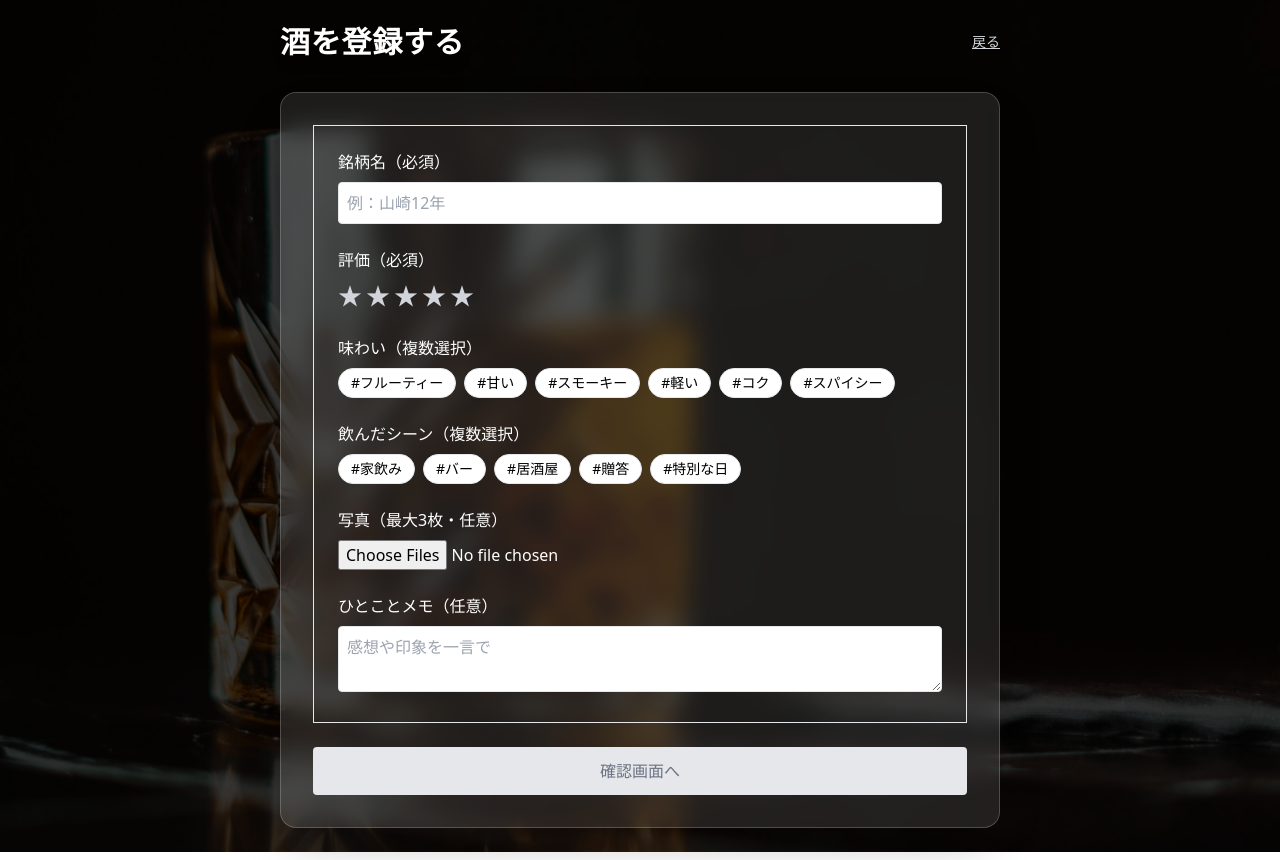
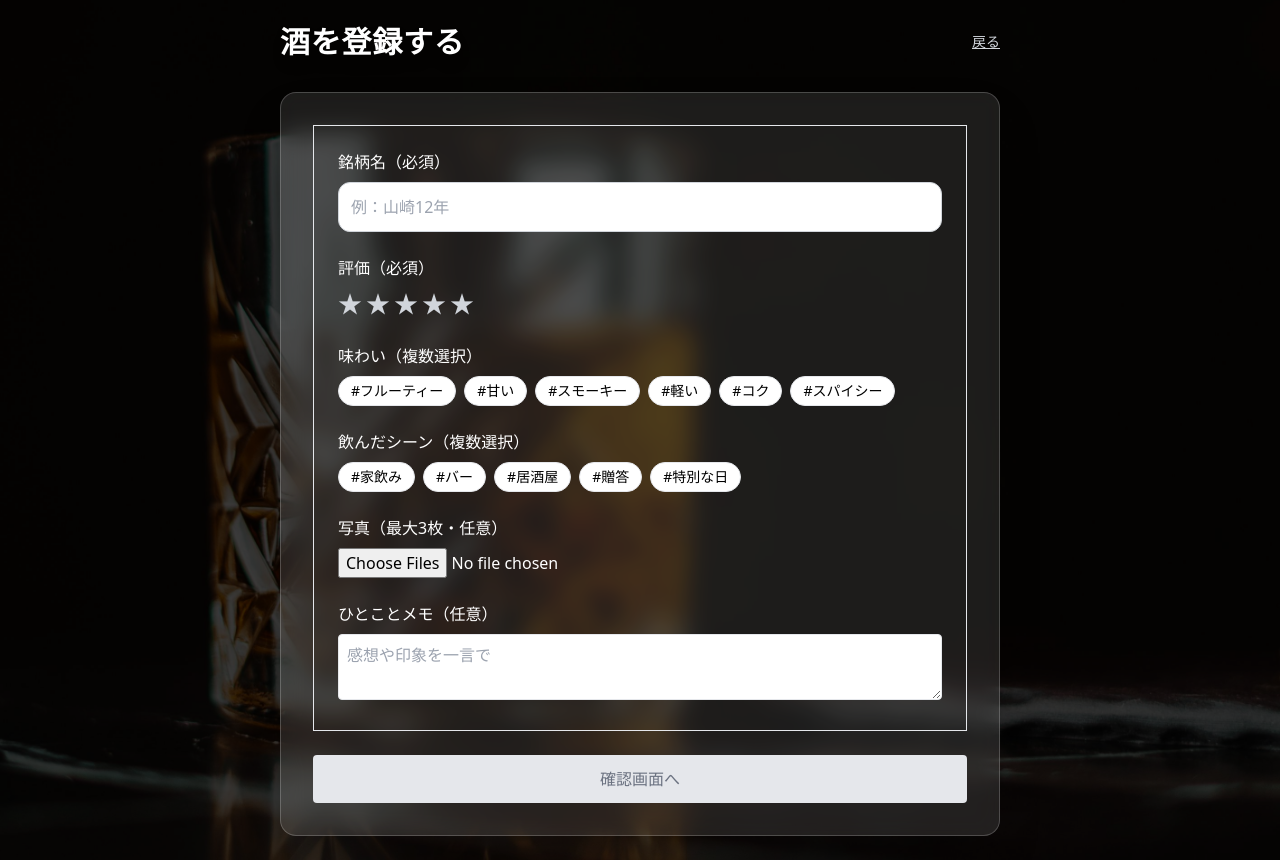
Before and after one commit to OkadaNorihide/sake-log, a Next.js app: page /register in a window 1280 px wide. Built offline with nearby package versions, Linux system fonts and the light colour scheme.

Commit message:
登録画面の文字色変更

```diff
--- a/src/components/RegisterForm.tsx
+++ b/src/components/RegisterForm.tsx
@@ -287,7 +287,7 @@ export default function RegisterForm() {
         <div className="space-y-2">
           <label className="font-medium">銘柄名（必須）</label>
           <input
-            className="w-full border p-2 rounded"
+            className="w-full border border-gray-300 bg-white text-black placeholder:text-gray-400 p-3 rounded-xl focus:outline-none focus:ring-2 focus:ring-black/30"
             placeholder="例：山崎12年"
             value={name}
             onChange={(e) => setName(e.target.value)}
```
